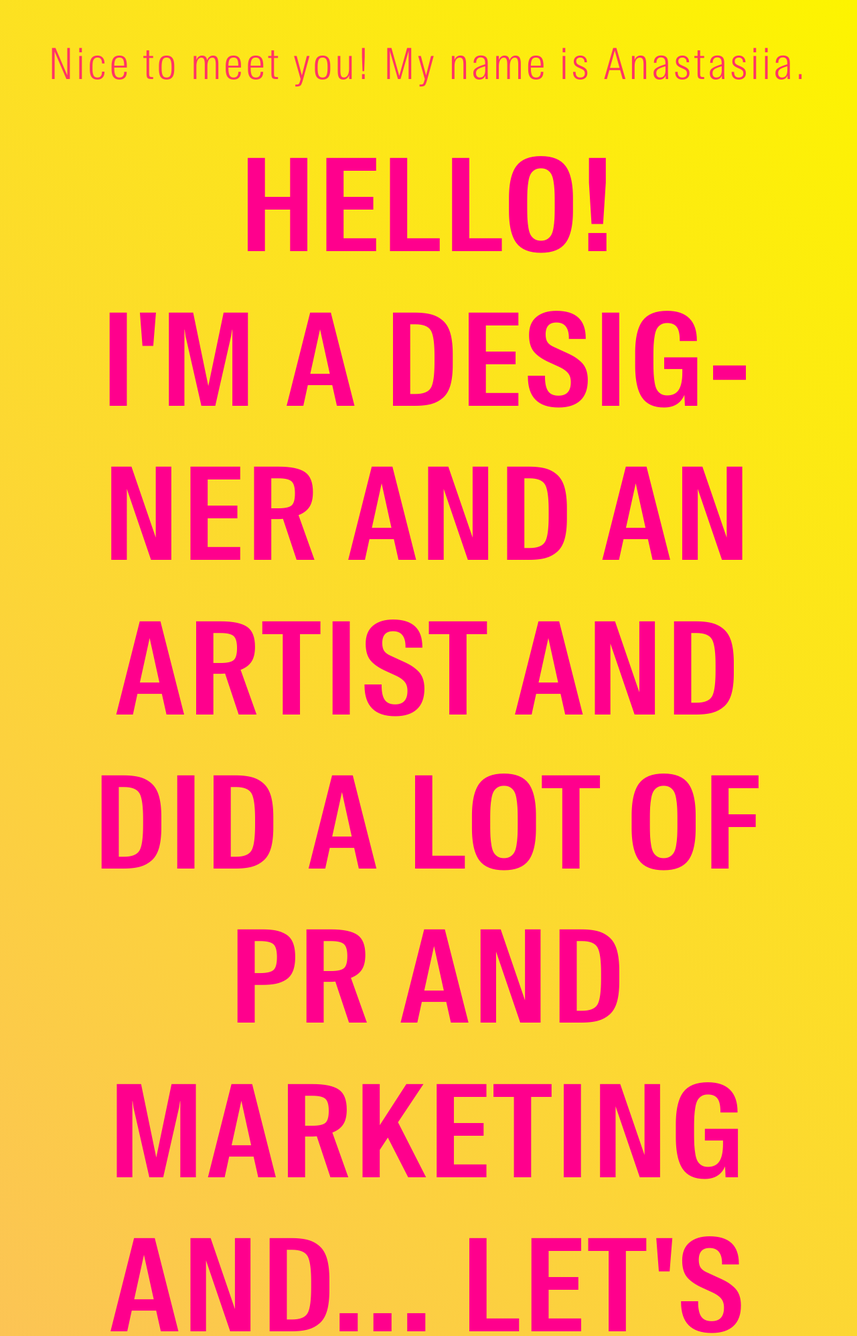
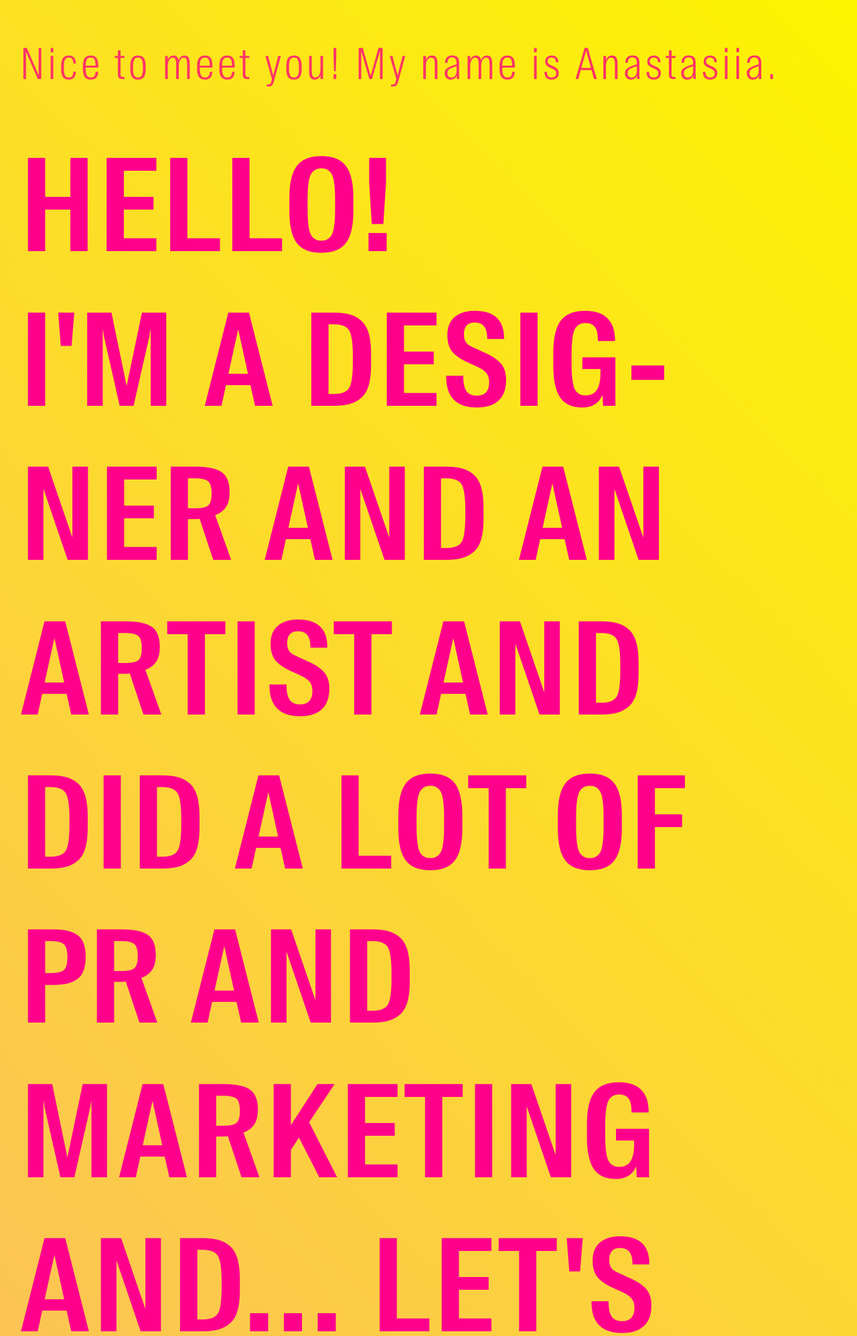
Before and after one commit to lasalarin/lasalarin.github.io, a PHP site: page /home.html in a window 1280 px wide. Shown: the top 1995 px of the page at 67% size. Run offline with PHP 8.4, Linux system fonts and the light colour scheme; some web fonts are replaced.

Commit message:
Update style.css

```diff
--- a/assets/theme/css/style.css
+++ b/assets/theme/css/style.css
@@ -14,7 +14,7 @@ section,
 .container,
 .container-fluid {
   position: relative;
-  word-wrap: normal; }
+  word-wrap: normal }
 
 a.mbr-iconfont:hover {
   text-decoration: none; }
@@ -104,7 +104,7 @@ section {
 
 @media (max-width: 2400px) {
   .align-left, .align-center, .align-right, .mbr-section-btn, .mbr-section-title {
-    text-align: center;
+    text-align: left;
 	letter-spacing: 5px;} }
 /*! Font-weight  */
 .mbr-light {
```
